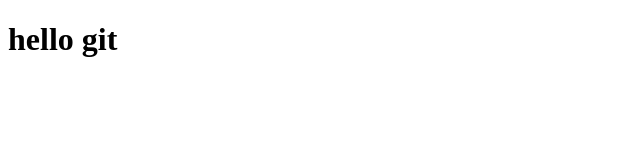
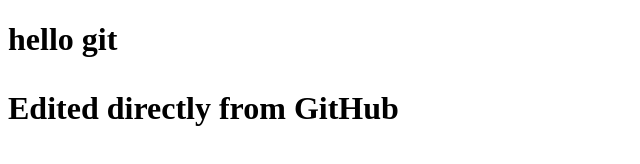
Before and after one commit to pallavijamdade95/git-practice, a plain HTML site: page index.html in a window 1280 px wide. Shown: the whole page, without its empty margins (0-640 px from the left). Drawn offline with Linux system fonts and the light colour scheme.

Commit message:
Update index.html

```diff
--- a/index.html
+++ b/index.html
@@ -5,5 +5,7 @@
 </head>
 <body>
 <h1>hello git <h1>
+<p>Edited directly from GitHub</p>
+
 </body>
 </html>
```
